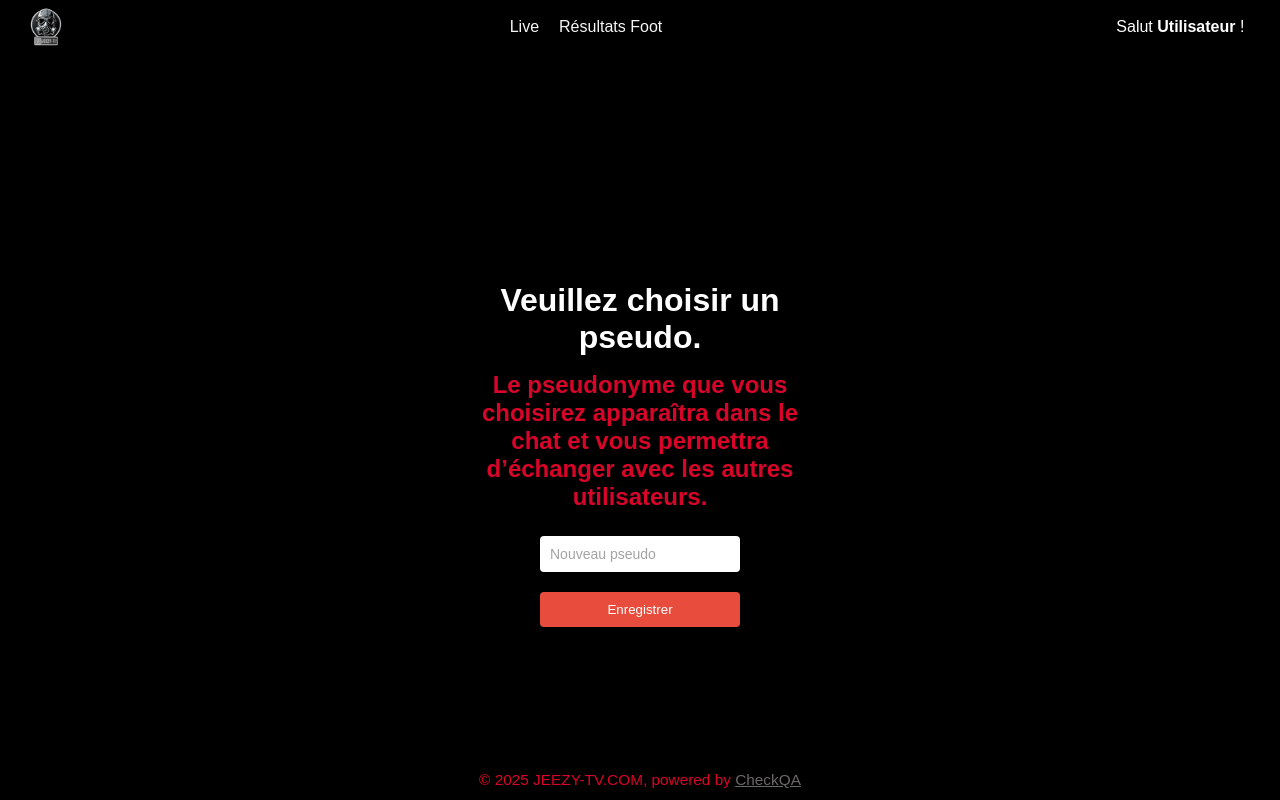
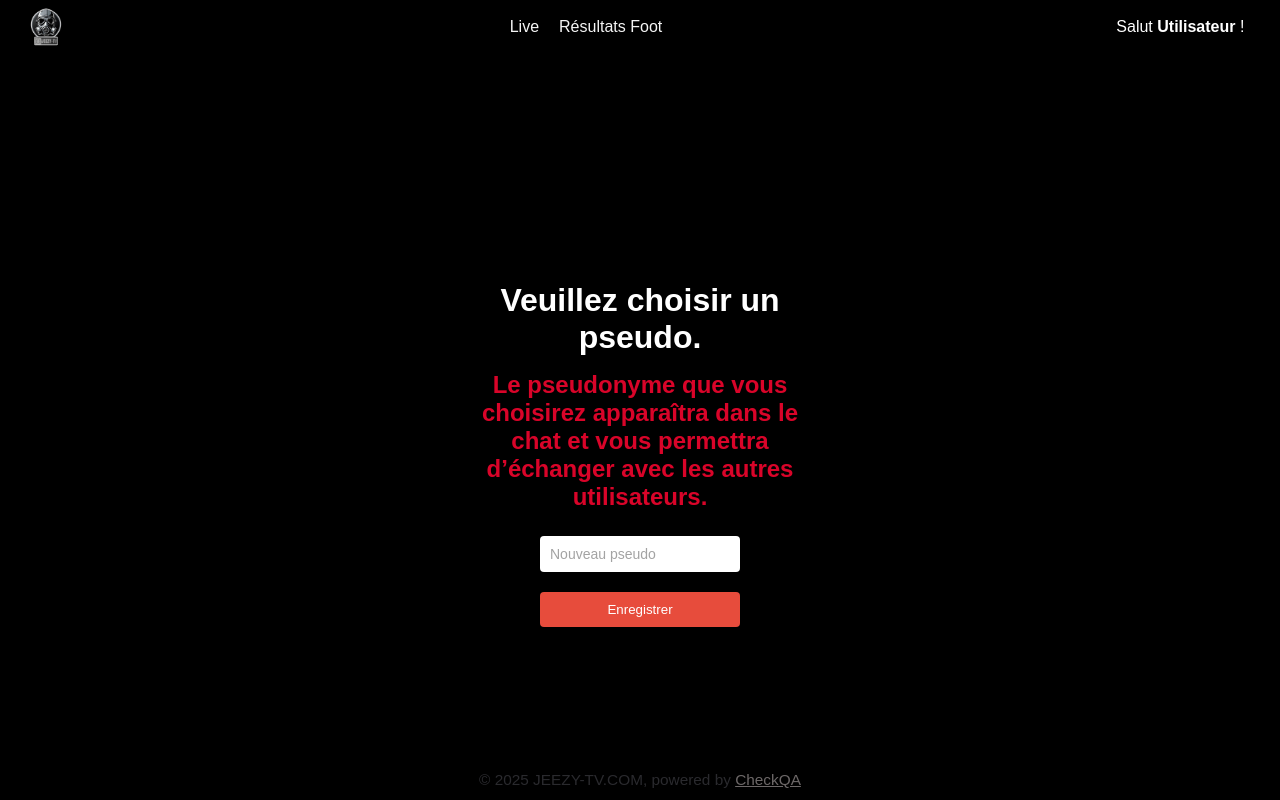
Before and after one commit to 7S-Coder/MyJTV, a React (Vite) app: page /update-pseudo in a window 1280 px wide. Built offline with nearby package versions, Linux system fonts and the light colour scheme; no server answers; the database is empty; sample sign-in values are in the browser's storage.

Commit message:
update footer

```diff
--- a/src/css/Footer.scss
+++ b/src/css/Footer.scss
@@ -39,6 +39,7 @@ Footer {
     }
 
     p {
+        color: vars.$grey--smooth;
         font-weight: 100;
         font-size: 1.2em;
     }
```
